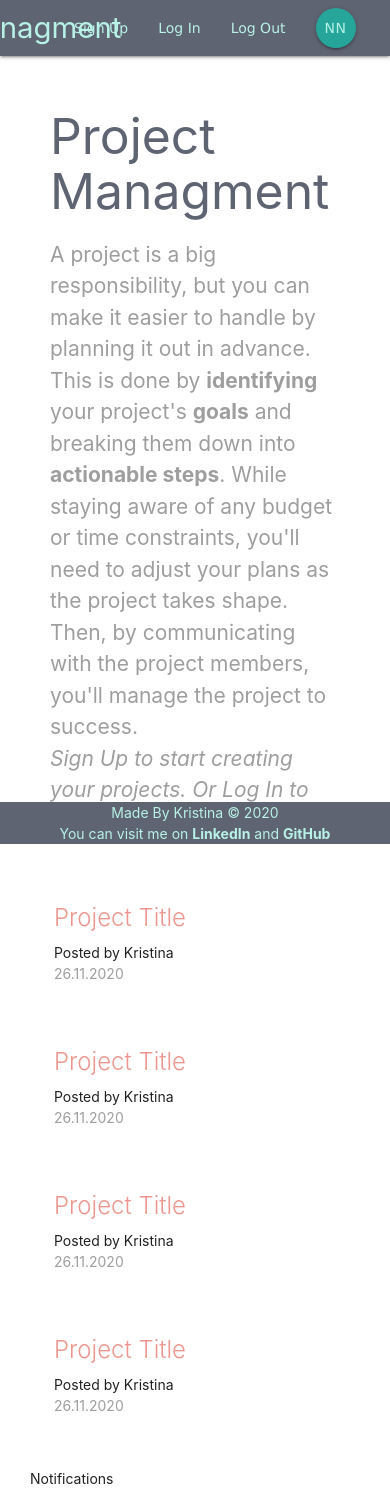
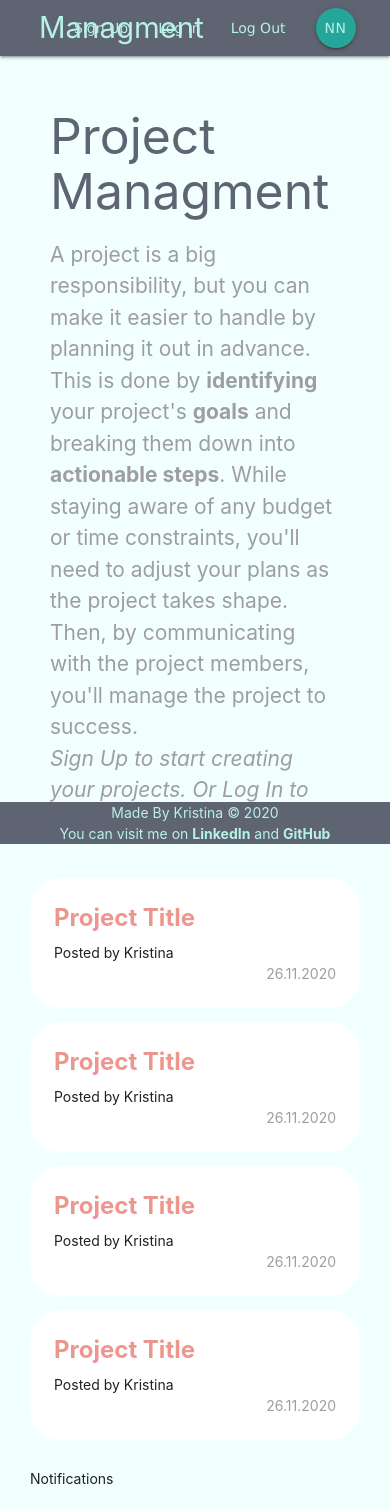
Before and after one commit to Kristina-11/ProjectManagment, a React (Create React App) app: page / in a window 390 px wide. Built offline with nearby package versions, Linux system fonts and the light colour scheme.

Commit message:
Touch ups with css

```diff
--- a/src/Components/Content/Nav.js
+++ b/src/Components/Content/Nav.js
@@ -1,10 +1,18 @@
 import { Link } from 'react-router-dom'
+import { useEffect } from 'react'
 
 // Imports from Components
 import SignedInLinks from './SignedInLinks'
 import SignedOutLinks from './SignedOutLinks'
+import sidenav from 'materialize-css'
 
 const Navbar = () => {
+
+    useEffect(() => {
+        let mobileNav = document.querySelectorAll('.sidenav');
+        sidenav.Sidenav.init(mobileNav);
+    })
+
     return (
         <nav className="nav-wrapper">
             <div className="container">
--- a/src/Components/Content/SignedInLinks.js
+++ b/src/Components/Content/SignedInLinks.js
@@ -2,9 +2,9 @@ const { NavLink } = require("react-router-dom")
 
 const SignedInLinks = () => {
     return (
-        <ul className="right">
+        <ul className="right nav-signedin">
             <li><NavLink to="/">Log Out</NavLink></li>
-            <li><NavLink to="/" className="btn btn-floating">NN</NavLink></li>
+            <li><NavLink to="/profile" className="btn btn-floating">NN</NavLink></li>
         </ul>
      );
 }
--- a/src/Components/Content/SignedOutLinks.js
+++ b/src/Components/Content/SignedOutLinks.js
@@ -2,9 +2,9 @@ const { NavLink } = require("react-router-dom")
 
 const SignedOutLinks = () => {
     return (
-        <ul className="right">
-            <li><NavLink to="/">Sign Up</NavLink></li>
-            <li><NavLink to="/">Log In</NavLink></li>
+        <ul className="right nav-signedout">
+            <li><NavLink to="/signup">Sign Up</NavLink></li>
+            <li><NavLink to="/signin">Log In</NavLink></li>
         </ul>
      );
 }
--- a/src/Components/Project/ProjectDetails.js
+++ b/src/Components/Project/ProjectDetails.js
@@ -1,6 +1,7 @@
 const ProjectDetails = (props) => {
-    console.log(props)
+
     const id = props.match.params.id;
+
     return (
         <div className="container section project-details">
             <div className="card z-depth-0">
--- a/src/Components/Project/ProjectSummary.js
+++ b/src/Components/Project/ProjectSummary.js
@@ -4,7 +4,7 @@ const ProjectSummary = () => {
             <div className="card-content">
                 <span className="card-title">Project Title</span>
                 <p>Posted by Kristina</p>
-                <p className="grey-text">26.11.2020</p>
+                <p className="date-on-page">26.11.2020</p>
             </div>
         </div>
     );
--- a/src/index.css
+++ b/src/index.css
@@ -4,6 +4,9 @@
   box-sizing: border-box;
 }
 
+body {
+  background-color: #f1fffe;
+}
 
 a {
   color: #B8F2E6 !important;
@@ -23,8 +26,23 @@ input[type="date"], input[type="text"] {
   padding: 20px;
 }
 
+.card {
+  border-radius: 30px !important;
+}
+
 .card-title {
   color: #ec968e;
+  font-weight: bold !important;
+}
+
+.date-on-page {
+  text-align: right !important;
+  color: #9e9e9e;
+}
+
+.nav-signedout, .nav-signedin {
+  display: grid;
+  grid-template-columns: auto auto auto;
 }
 
 .valid {
@@ -59,3 +77,9 @@ footer {
   color: #B8F2E6;
   font-weight: bold;
 }
+
+@media screen and (max-width: 500px) {
+  .brand-logo {
+    transform: translateX(0) !important;
+  }
+}
```
